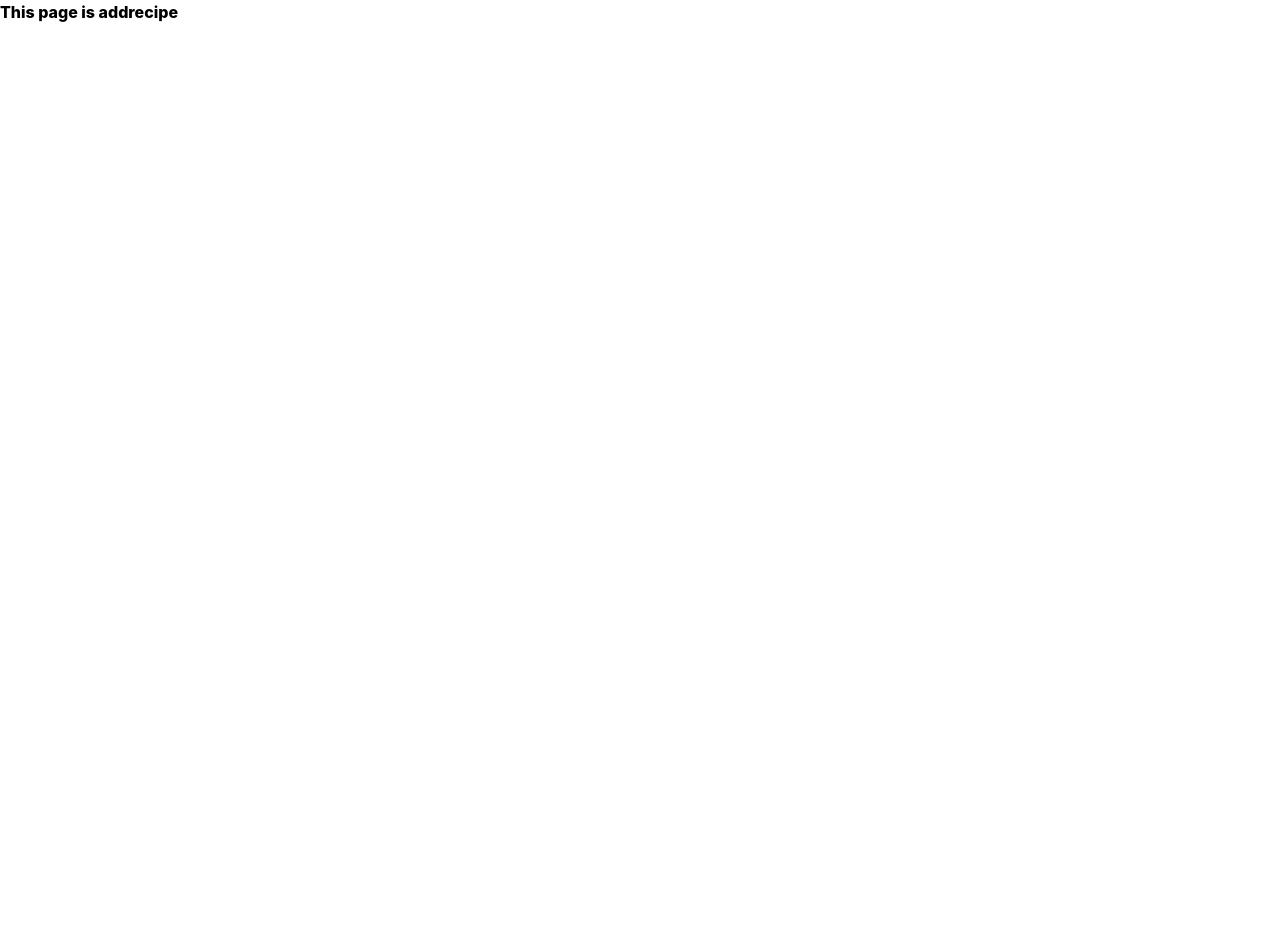
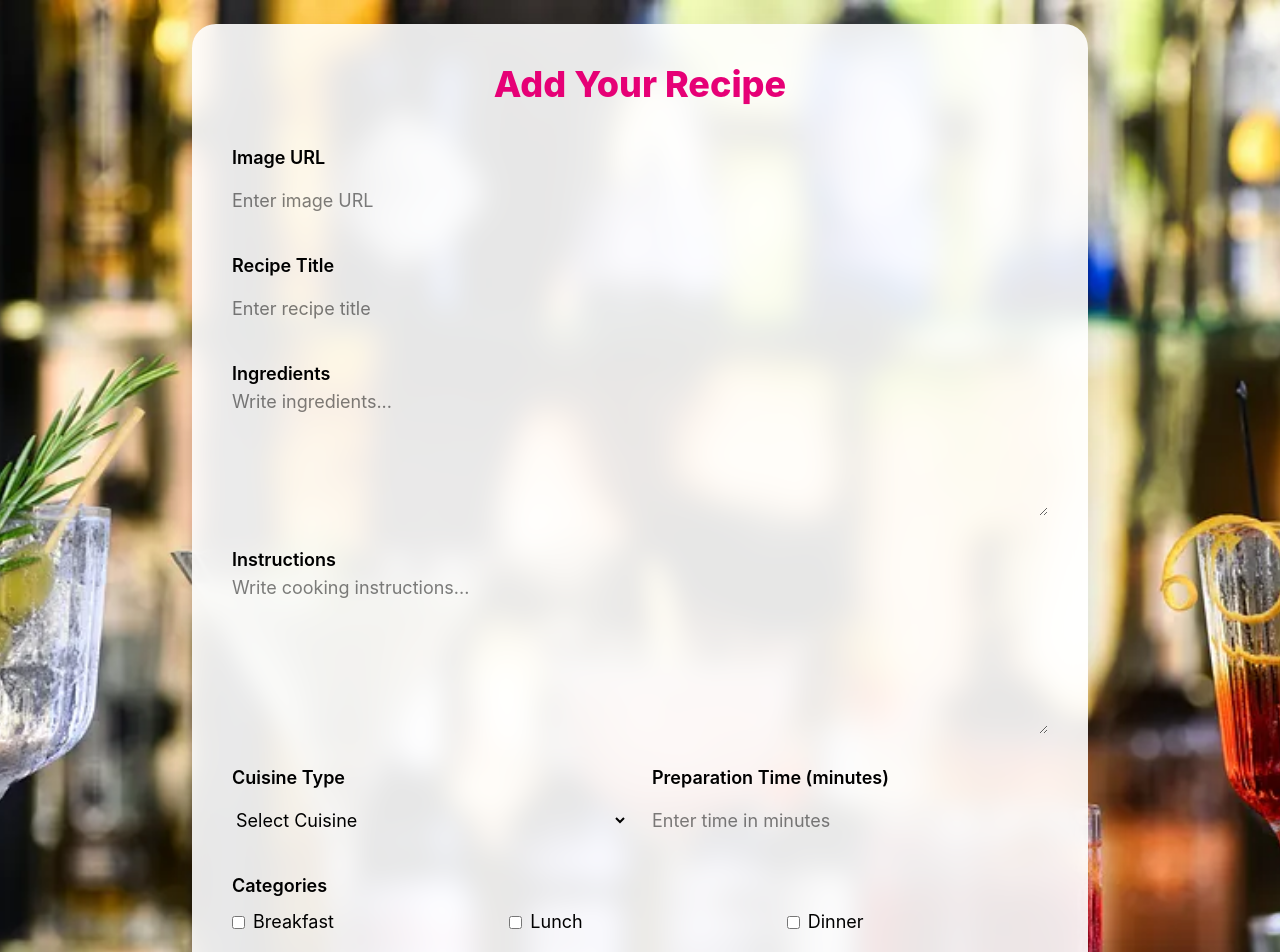
Before and after one commit to Rahaman-Atikur/recipe_book_client, a React (Vite) app: page /addrecipe in a window 1280 px wide. Shown: the top 952 px of the page. Before the commit the page ends 800 px from the top, so only its background shows below. Built offline with nearby package versions, Linux system fonts and the light colour scheme.

Commit message:
Add Recipe page complete, next step is firebase set up and deployment

```diff
--- a/src/pages/Addrecipe.jsx
+++ b/src/pages/Addrecipe.jsx
@@ -1,11 +1,155 @@
 import React from 'react';
 
 const Addrecipe = () => {
-    return (
-        <div>
-            <h1 className='font-extrabold'>This page is addrecipe</h1>
-        </div>
-    );
+     return (
+    <div
+      className="min-h-screen bg-cover bg-center bg-no-repeat flex items-center justify-center p-6 relative"
+      style={{
+        backgroundImage:
+          "url('/images/0_y6OS8DM2Ekuw8MLk.webp')",
+      }}
+    >
+      {/* Dark overlay */}
+      <div className="absolute inset-0 "></div>
+
+      {/* Form Card */}
+      <div className="relative z-10 w-full max-w-4xl bg-white/90 backdrop-blur-md shadow-2xl rounded-3xl p-10">
+        <h1 className="text-4xl font-extrabold text-center text-pink-600 mb-10">
+          Add Your Recipe
+        </h1>
+
+        <form  className="space-y-6">
+          {/* Image URL */}
+          <div>
+            <label className="font-semibold text-lg">Image URL</label>
+            <input
+              type="text"
+              name="image"
+
+              placeholder="Enter image URL"
+              className="input input-bordered w-full h-14 text-lg"
+              required
+            />
+          </div>
+
+          {/* Title */}
+          <div>
+            <label className="font-semibold text-lg">Recipe Title</label>
+            <input
+              type="text"
+              name="title"
+
+              placeholder="Enter recipe title"
+              className="input input-bordered w-full h-14 text-lg"
+              required
+            />
+          </div>
+
+          {/* Ingredients */}
+          <div>
+            <label className="font-semibold text-lg">Ingredients</label>
+            <textarea
+              name="ingredients"
+
+              placeholder="Write ingredients..."
+              className="textarea textarea-bordered w-full h-32 text-lg"
+              required
+            />
+          </div>
+
+          {/* Instructions */}
+          <div>
+            <label className="font-semibold text-lg">Instructions</label>
+            <textarea
+              name="instructions"
+
+              placeholder="Write cooking instructions..."
+              className="textarea textarea-bordered w-full h-40 text-lg"
+              required
+            />
+          </div>
+
+          {/* Cuisine + Prep Time */}
+          <div className="grid md:grid-cols-2 gap-6">
+            <div>
+              <label className="font-semibold text-lg">Cuisine Type</label>
+              <select
+                name="cuisine"
+
+                className="select select-bordered w-full h-14 text-lg"
+                required
+              >
+                <option value="">Select Cuisine</option>
+                <option>Italian</option>
+                <option>Mexican</option>
+                <option>Indian</option>
+                <option>Chinese</option>
+                <option>Others</option>
+              </select>
+            </div>
+
+            <div>
+              <label className="font-semibold text-lg">
+                Preparation Time (minutes)
+              </label>
+              <input
+                type="number"
+                name="prepTime"
+
+                placeholder="Enter time in minutes"
+                className="input input-bordered w-full h-14 text-lg"
+                required
+              />
+            </div>
+          </div>
+
+          {/* Categories */}
+          <div>
+            <label className="font-semibold text-lg mb-2 block">
+              Categories
+            </label>
+            <div className="grid grid-cols-2 md:grid-cols-3 gap-4">
+              {["Breakfast", "Lunch", "Dinner", "Dessert", "Vegan"].map(
+                (category) => (
+                  <label
+                    key={category}
+                    className="flex items-center gap-2 text-lg"
+                  >
+                    <input
+                      type="checkbox"
+
+                      className="checkbox checkbox-primary"
+                    />
+                    {category}
+                  </label>
+                )
+              )}
+            </div>
+          </div>
+
+          {/* Like Count */}
+          <div>
+            <label className="font-semibold text-lg">Like Count</label>
+            <input
+
+              readOnly
+              className="input input-bordered w-full h-14 text-lg bg-gray-200"
+            />
+          </div>
+
+          {/* Submit Button */}
+          <div className="pt-4">
+            <button
+              type="submit"
+              className="btn btn-primary w-full h-14 text-lg font-bold rounded-xl"
+            >
+              Add Recipe
+            </button>
+          </div>
+        </form>
+      </div>
+    </div>
+  );
 };
 
 export default Addrecipe;
```
